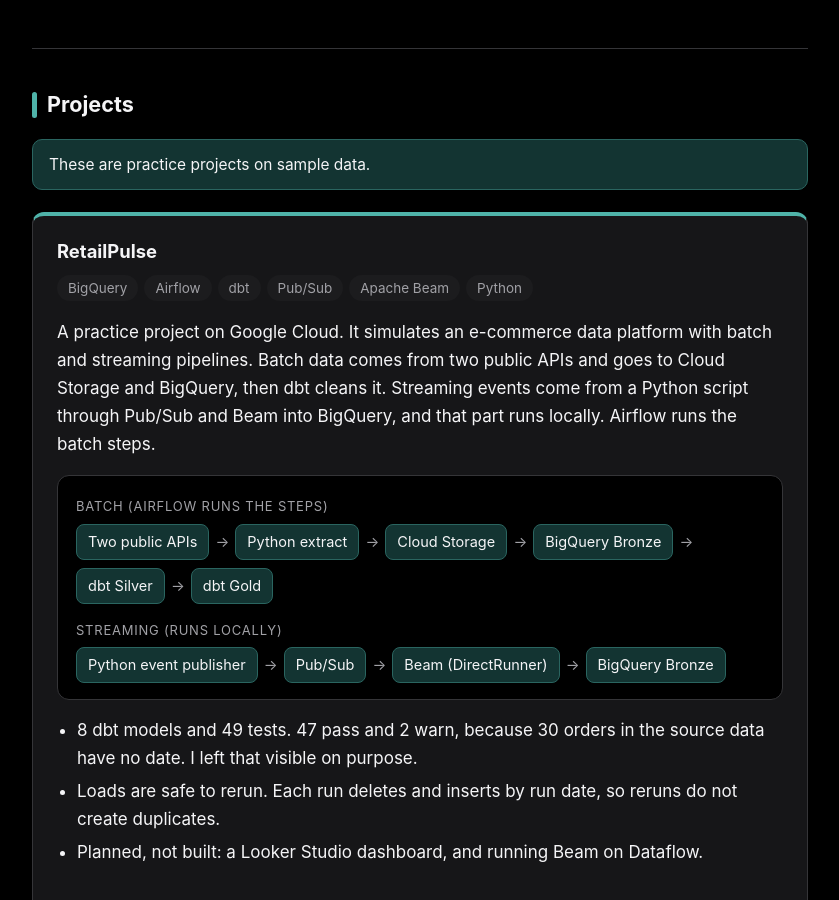
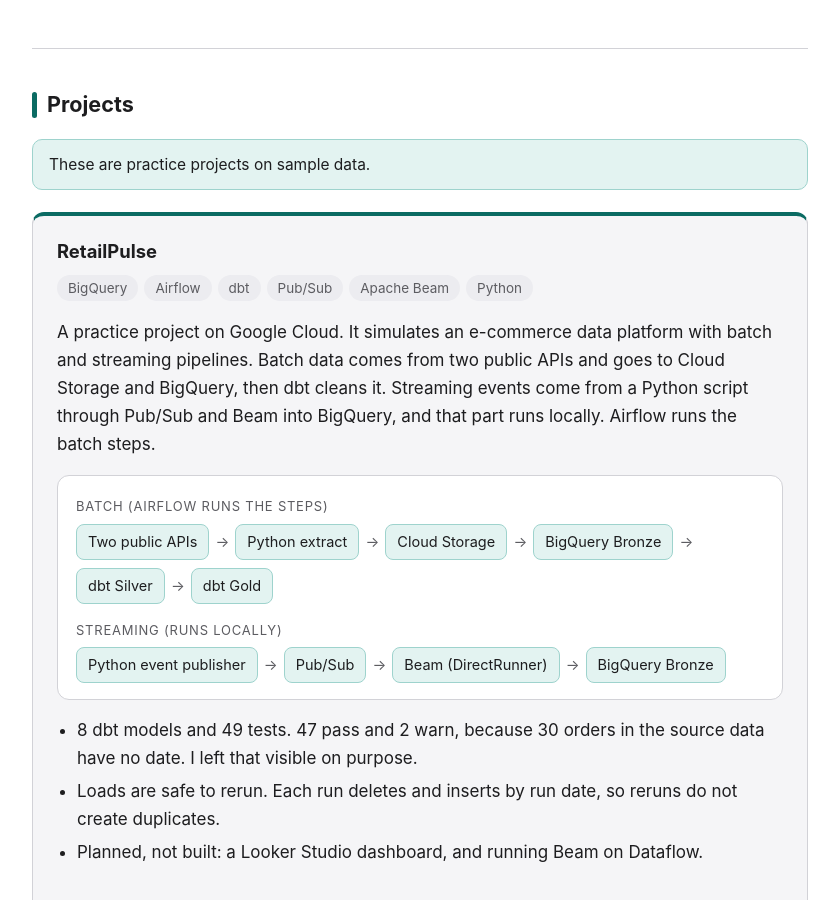
Before and after one commit to Gitprashanth/Gitprashanth.github.io, a plain HTML site: page index.html in a window 1280 px wide. Shown: the part 1900-2800 px from the top of the page, without its empty margins (220-1059 px from the left). Drawn offline with Linux system fonts and the light colour scheme.

Commit message:
Add light theme that follows the device setting
Co-Authored-By: Claude Sonnet 5.5 <noreply@anthropic.com>
Claude-Session: https://claude.ai/code/session_01TjSHAqMr2dua3rC7xkRHB2

```diff
--- a/index.html
+++ b/index.html
@@ -3,6 +3,9 @@
 <head>
 <meta charset="utf-8">
 <meta name="viewport" content="width=device-width, initial-scale=1">
+<meta name="color-scheme" content="dark light">
+<meta name="theme-color" content="#000000" media="(prefers-color-scheme: dark)">
+<meta name="theme-color" content="#ffffff" media="(prefers-color-scheme: light)">
 <title>Prashanth Ellandula | Senior Data Analyst and Engineer</title>
 <meta name="description" content="Senior Data Analyst and Engineer in Toronto. 14+ years in IT, 7 in data. GCP, Azure, BigQuery, Airflow, dbt, Python.">
 <style>
@@ -17,6 +20,10 @@
     --accent-soft: #133432;
     --tag: #1c1c1e;
     --shadow: 0 0 0 1px #353538;
+    --header-bg: rgba(0,0,0,.72);
+    --chip-line: #2a6560;
+    --on-accent: #000000;
+    --logo-ring: transparent;
   }
   @media (prefers-reduced-motion: reduce) { html { scroll-behavior: auto; } }
   * { box-sizing: border-box; }
@@ -31,11 +38,11 @@
   }
   a { color: var(--accent); text-underline-offset: 3px; }
   a:hover { text-decoration-thickness: 2px; }
-  .skip { position: absolute; left: -999px; top: 0; background: var(--accent); color: #000; padding: 8px 14px; }
+  .skip { position: absolute; left: -999px; top: 0; background: var(--accent); color: var(--on-accent); padding: 8px 14px; }
   .skip:focus { left: 8px; top: 8px; z-index: 10; }
   .wrap { max-width: 820px; margin: 0 auto; padding: 0 22px; }
 
-  header.top { border-bottom: 1px solid var(--line); position: sticky; top: 0; background: rgba(0,0,0,.72); -webkit-backdrop-filter: saturate(180%) blur(18px); backdrop-filter: saturate(180%) blur(18px); z-index: 5; }
+  header.top { border-bottom: 1px solid var(--line); position: sticky; top: 0; background: var(--header-bg); -webkit-backdrop-filter: saturate(180%) blur(18px); backdrop-filter: saturate(180%) blur(18px); z-index: 5; }
   header.top .wrap { display: flex; flex-wrap: wrap; gap: 0 22px; align-items: center; justify-content: space-between; padding-top: 2px; padding-bottom: 2px; }
   .brand { font-weight: 650; color: var(--text); text-decoration: none; display: inline-block; padding: 10px 0; }
   nav ul { list-style: none; display: flex; flex-wrap: wrap; gap: 0 16px; margin: 0; padding: 0; }
@@ -58,13 +65,13 @@
   .hl span { font-size: 15.5px; color: var(--muted); }
   .links { display: flex; flex-wrap: wrap; gap: 10px; margin-top: 18px; }
   .btn { display: inline-block; padding: 8px 16px; border-radius: 8px; border: 1px solid var(--accent); color: var(--accent); text-decoration: none; font-size: 15px; background: var(--card); }
-  .btn.primary { background: var(--accent); color: var(--bg); }
+  .btn.primary { background: var(--accent); color: var(--on-accent); }
   .btn:hover { opacity: .88; }
 
   section { padding: 38px 0; border-top: 1px solid var(--line); }
   section h2 { font-size: 1.35rem; margin: 0 0 16px; display: flex; align-items: center; gap: 10px; }
   section h2::before { content: ""; width: 5px; height: 1.2em; border-radius: 3px; background: var(--accent); display: inline-block; }
-  .note { background: var(--accent-soft); border: 1px solid #2a6560; border-radius: 10px; padding: 12px 16px; font-size: 15.5px; margin: 0 0 22px; }
+  .note { background: var(--accent-soft); border: 1px solid var(--chip-line); border-radius: 10px; padding: 12px 16px; font-size: 15.5px; margin: 0 0 22px; }
 
   .skill-group { margin-bottom: 18px; }
   .skill-group h3 { font-size: 13px; text-transform: uppercase; letter-spacing: .06em; color: var(--muted); margin: 0 0 8px; }
@@ -83,7 +90,7 @@
   .flow-label { font-size: 13px; text-transform: uppercase; letter-spacing: .06em; color: var(--muted); margin: 16px 0 6px; }
   .flows { background: var(--bg); border: 1px solid var(--line); border-radius: 12px; padding: 4px 18px 16px; margin: 16px 0; }
   ol.flow { list-style: none; display: flex; flex-wrap: wrap; gap: 8px 0; margin: 0; padding: 0; }
-  ol.flow li { background: var(--accent-soft); border: 1px solid #2a6560; border-radius: 8px; padding: 5px 11px; font-size: 14.5px; position: relative; margin-right: 26px; }
+  ol.flow li { background: var(--accent-soft); border: 1px solid var(--chip-line); border-radius: 8px; padding: 5px 11px; font-size: 14.5px; position: relative; margin-right: 26px; }
   ol.flow li:not(:last-child)::after { content: "\2192" / ""; position: absolute; right: -21px; top: 50%; transform: translateY(-50%); color: var(--muted); }
 
   .card p a { display: inline-block; padding: 12px 0; }
@@ -93,7 +100,7 @@
   .exp .what { font-weight: 600; }
   .exp .where { color: var(--muted); font-size: 15.5px; }
   .exp .id { display: flex; align-items: flex-start; gap: 14px; }
-  .exp .lg { flex: 0 0 auto; width: 44px; height: 44px; border-radius: 10px; background: #fff; display: grid; place-items: center; margin-top: 2px; }
+  .exp .lg { flex: 0 0 auto; width: 44px; height: 44px; border-radius: 10px; background: #fff; display: grid; place-items: center; margin-top: 2px; box-shadow: 0 0 0 1px var(--logo-ring); }
   .exp .lg-img { display: block; width: 100%; height: 100%; border-radius: 10px; }
   .exp .lg-svg { width: 34px; height: 34px; }
   .exp .lg.mono .lg-svg { width: 100%; height: 100%; }
@@ -103,6 +110,32 @@
 
   footer { border-top: 1px solid var(--line); padding: 26px 0 50px; color: var(--muted); font-size: 14.5px; }
   :focus-visible { outline: 3px solid var(--accent); outline-offset: 2px; border-radius: 4px; }
+
+  /* Light theme: follows the phone or browser setting. Dark stays the default. */
+  @media (prefers-color-scheme: light) {
+    :root {
+      color-scheme: light;
+      --bg: #ffffff;
+      --text: #1d1d1f;
+      --muted: #5c5c61;
+      --line: #d2d2d7;
+      --card: #f5f5f7;
+      --accent: #0b6b63;
+      --accent-soft: #e3f3f1;
+      --tag: #ececf0;
+      --shadow: 0 0 0 1px #d2d2d7;
+      --header-bg: rgba(255,255,255,.78);
+      --chip-line: #9ed3cd;
+      --on-accent: #ffffff;
+      --logo-ring: #d2d2d7;
+    }
+    /* icons that were light-coloured for the black page */
+    .ico [fill="#f5f5f7"] { fill: #1d1d1f; }
+    .ico [fill="#AECBFA"] { fill: #4285f4; }
+    .ico [fill="#669DF6"] { fill: #3b78e7; }
+    .ico [stroke="#4fb3a9"] { stroke: #0b6b63; }
+    .ico [fill="#4fb3a9"] { fill: #0b6b63; }
+  }
 </style>
 </head>
 <body>
```
